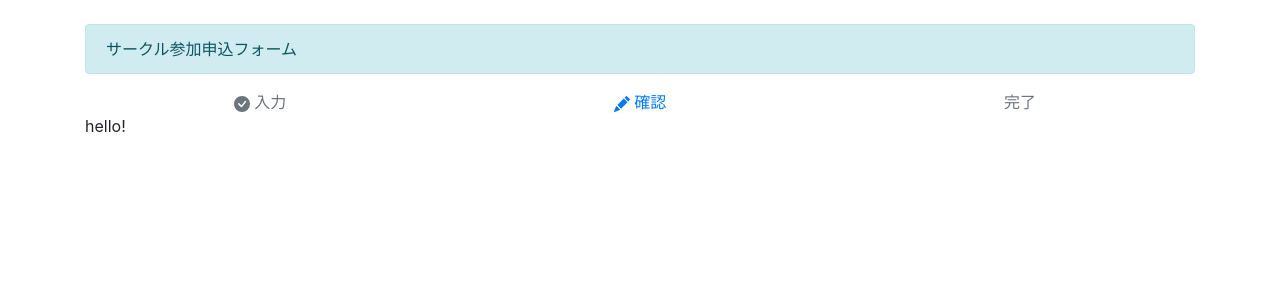
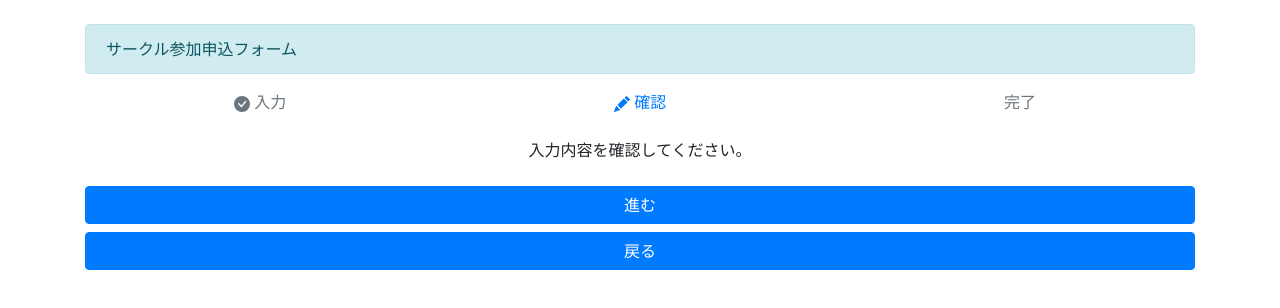
Before and after one commit to celeron1ghz/acceptessa2-circle, a React (Create React App) app in the folder client/: page / in a window 1280 px wide. Both pictures are taken after a click on the button "確認". Shown: the top 308 px of the page. Built offline with nearby package versions, Linux system fonts and the light colour scheme; no server answers.

Commit message:
impl simple transition

```diff
--- a/client/src/App.tsx
+++ b/client/src/App.tsx
@@ -105,8 +105,11 @@ function App() {
     setMode("confirm");
   }, [validValues]);
 
-  const onConfirmComplete = function () {
+  const onConfirmForward = function () {
     setMode("complete");
+  };
+  const onConfirmBack = function () {
+    setMode("input");
   };
 
   let inputState: string, confirmState: string, completeState: string;
@@ -154,7 +157,10 @@ function App() {
       }
       {
         mode === 'confirm' && <>
-          <ConfirmPage />
+          <ConfirmPage
+            onForward={onConfirmForward}
+            onBack={onConfirmBack}
+          />
         </>
       }
       {
--- a/client/src/pages/CompletePage.tsx
+++ b/client/src/pages/CompletePage.tsx
@@ -6,7 +6,11 @@ const CompletePage: React.FC<{
 }> = ({
 }) => {
     return <>
-      hello!
+      <br />
+      <div className={"text-center"}>
+        サークルの登録が完了しました。
+      </div>
+      <br />
     </>;
   };
 
--- a/client/src/pages/ConfirmPage.tsx
+++ b/client/src/pages/ConfirmPage.tsx
@@ -3,10 +3,20 @@ import { Col, Button } from 'react-bootstrap';
 import CircleInputField from '../component/CircleInputField';
 
 const ConfirmPage: React.FC<{
+  onForward: () => void,
+  onBack: () => void,
 }> = ({
+  onForward,
+  onBack,
 }) => {
     return <>
-      hello!
+      <br />
+      <div className={"text-center"}>
+        入力内容を確認してください。
+      </div>
+      <br />
+      <Button block onClick={onForward}>進む</Button>
+      <Button block onClick={onBack}>戻る</Button>
     </>;
   };
 
--- a/client/src/pages/InputPage.tsx
+++ b/client/src/pages/InputPage.tsx
@@ -16,7 +16,7 @@ const InputPage: React.FC<{
     return <>
       <br />
       <div className={"text-center"}>
-        ssss
+        下記のフォームに入力してください。
       </div>
       <br />
       <Col>
```
